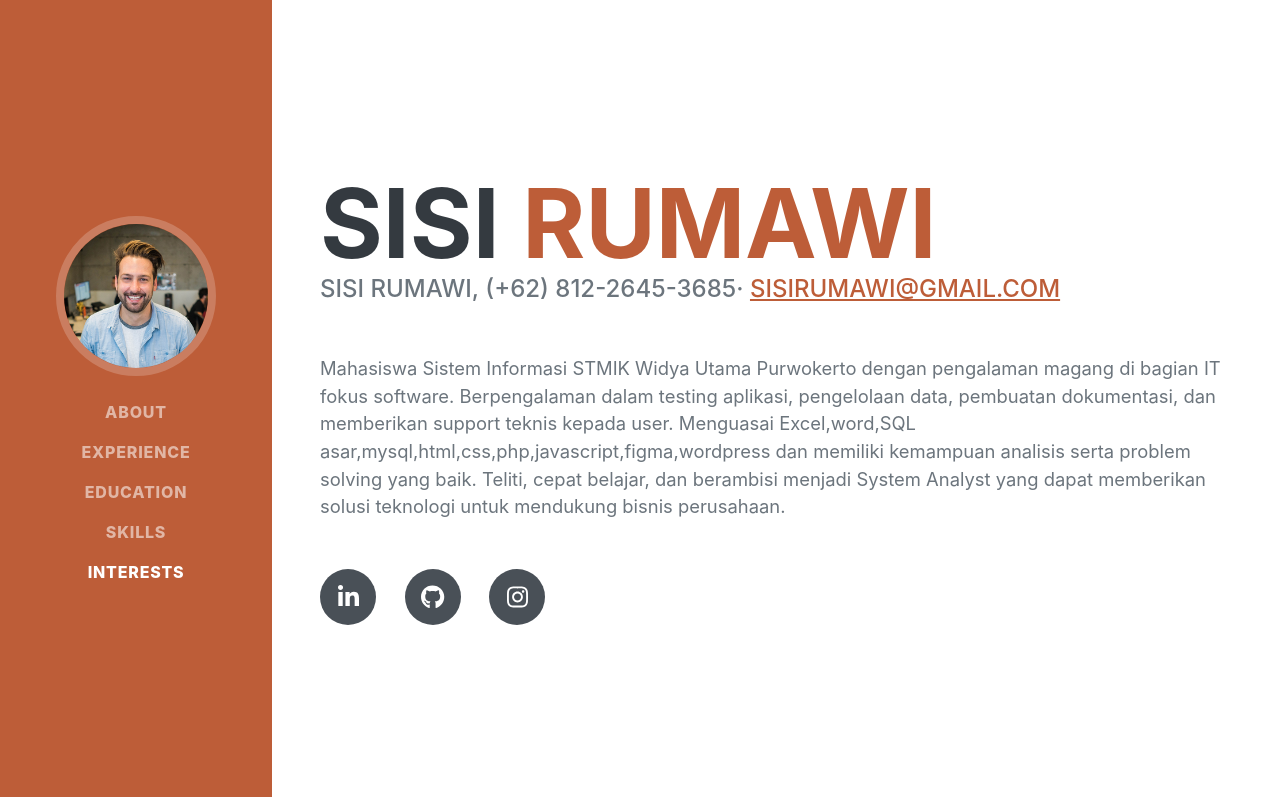
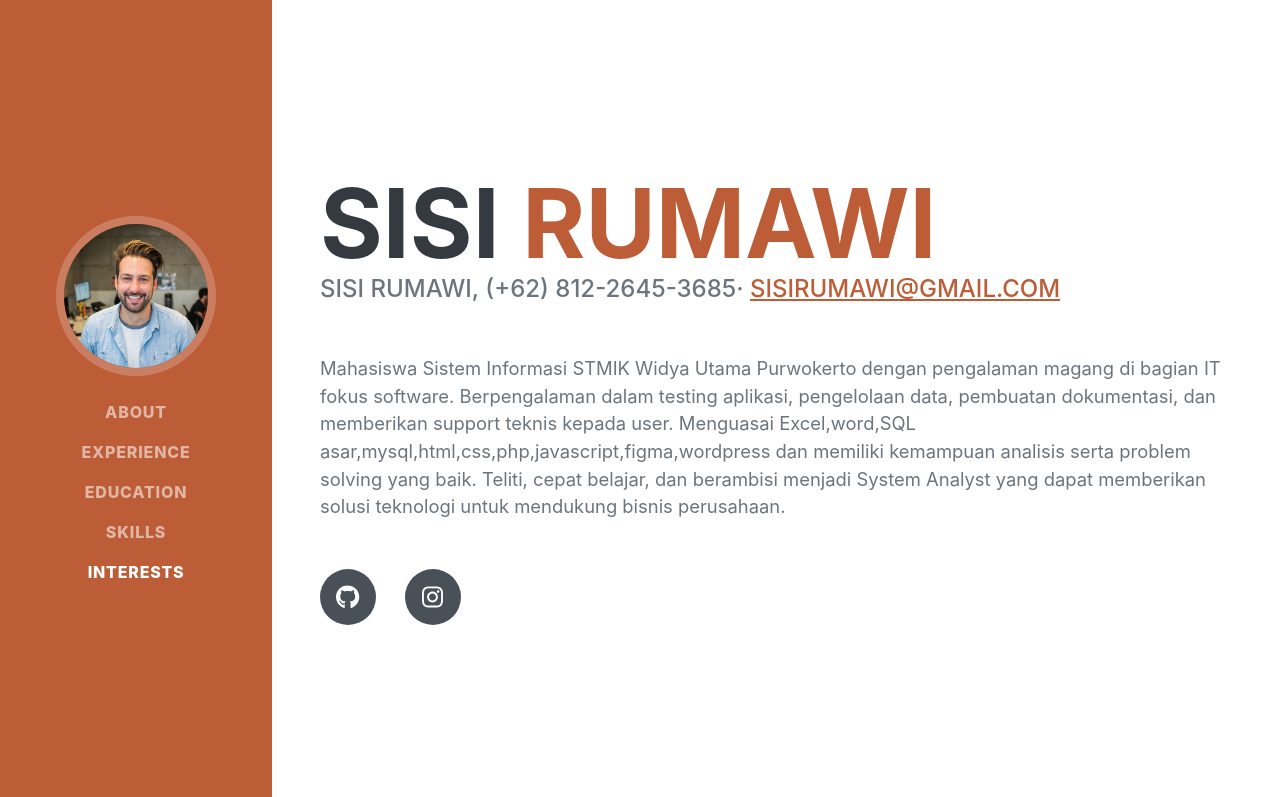
Before and after one commit to sisirumawi1-debug/sisirumawi.github.io, a website: page index.html in a window 1280 px wide. Shown: the top 797 px of the page. Drawn offline with nearby package versions, Linux system fonts and the light colour scheme; files whose address does not match are found by name; a web font is replaced by a local one.

Commit message:
Update index.html

```diff
--- a/index.html
+++ b/index.html
@@ -49,7 +49,6 @@
                     <p class="lead mb-5">
                      Mahasiswa Sistem Informasi STMIK Widya Utama Purwokerto dengan pengalaman magang di bagian IT fokus software. Berpengalaman dalam testing aplikasi, pengelolaan data, pembuatan dokumentasi, dan memberikan support teknis kepada user. Menguasai Excel,word,SQL asar,mysql,html,css,php,javascript,figma,wordpress dan memiliki kemampuan analisis serta problem solving yang baik. Teliti, cepat belajar, dan berambisi menjadi System Analyst yang dapat memberikan solusi teknologi untuk mendukung bisnis perusahaan.</p>
                     <div class="social-icons">
-                        <a class="social-icon" href="#!"><i class="fab fa-linkedin-in"></i></a>
                         <a class="social-icon" href="https://sisirumawi1-debug.github.io/sisirumawi.github.io/"><i class="fab fa-github"></i></a>
                         <a class="social-icon" href="https://www.instagram.com/rinrain404?igsh=Y2Z2NDBwbmJ2MDJ3" target="_blank"><i class="fab fa-instagram"></i></a>
                     </div>
```
